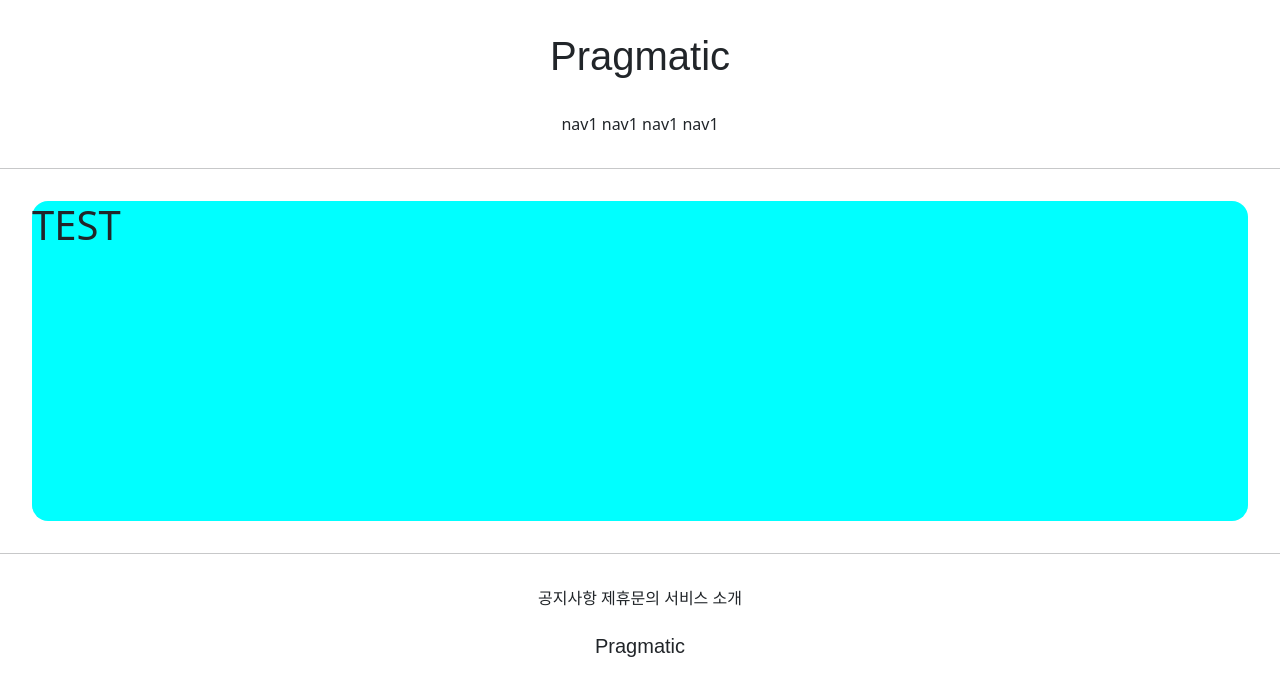
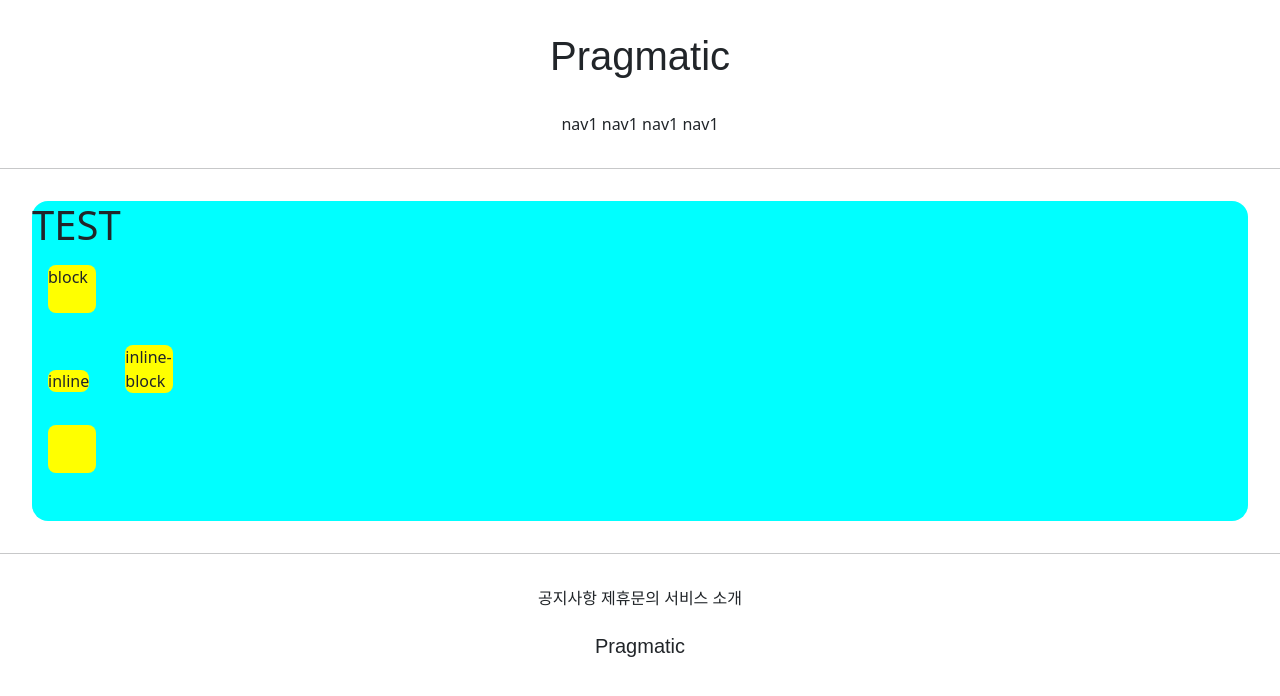
Before and after one commit to kickoutter/Django_Pinterest_clone, a Django app: page /account/hello_world/ in a window 1280 px wide. Shown: the top 696 px of the page. Run offline with Django 3.2, Linux system fonts and the light colour scheme; parts of the project's set-up code (start-up, migrations or seed data) failed here and were passed over; some web fonts are replaced.

Commit message:
7/7 2ban class commit 2

```diff
--- a/accountapp/templates/accountapp/hello_world.html
+++ b/accountapp/templates/accountapp/hello_world.html
@@ -2,9 +2,32 @@
 
 {% block content %}
 
+    <style>
+
+        .testing {
+            background-color: yellow;
+            height: 48px;
+            width: 48px;
+            margin: 1rem;
+            border-radius: .5rem;
+        }
+
+    </style>
+
     <div style="height: 20rem; background-color: aqua; margin: 2rem; border-radius: 1rem;">
         <h1>TEST</h1>
+
+    <div class="testing" style= display: block">block</div>
+    <div class="testing" style="display: inline">inline</div>
+    <div class="testing" style="display: inline-block">inline-block</div>
+    <div class="testing" style="display: none">none</div>
+    <div class="testing"></div>
+
     </div>
 
 
+
+
+
+
 {% endblock %}
--- a/templates/head.html
+++ b/templates/head.html
@@ -14,6 +14,6 @@
     <link href="https://fonts.googleapis.com/css2?family=Otomanopee+One&display=swap" rel="stylesheet">
 
     {#  Defalut CSS Link  #}
-    <link rel="stylesheet" type="text/css" href="{% static 'base.css' %}">
+    <link rel="stylesheet" type="text/css" href="{% static 'base.css' %}"
 
 </head>
```
